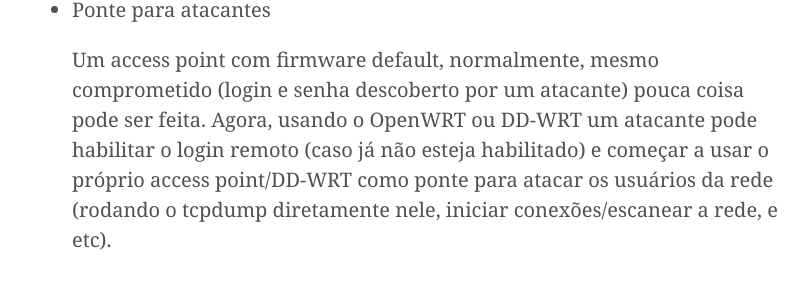
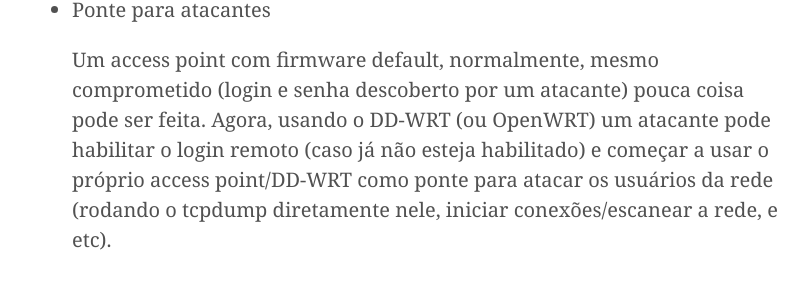
Before and after one commit to Kingm0b/jekyll-minimal-theme, a Jekyll site: the page built from _posts/2016-12-18-dd-wrt-x86.md, in a window 1280 px wide and 900 px high, scrolled down 1976 px. Shown: the part 214-503 px from the top of the window, without its empty margins (228-1036 px from the left). Built offline with Jekyll 4.4.1, drawn with Linux system fonts in a browser that asks for light colours.

Commit message:
Update 2016-12-18-dd-wrt-x86.md

```diff
--- a/_posts/2016-12-18-dd-wrt-x86.md
+++ b/_posts/2016-12-18-dd-wrt-x86.md
@@ -45,7 +45,7 @@
 
 * Ponte para atacantes
 
-   Um access point com firmware default, normalmente, mesmo comprometido (login e senha descoberto por um atacante) pouca coisa pode ser feita. Agora, usando o OpenWRT ou DD-WRT um atacante pode habilitar o login remoto (caso já não esteja habilitado) e começar a usar o próprio access point/DD-WRT como ponte para atacar os usuários da rede (rodando o tcpdump diretamente nele, iniciar conexões/escanear a rede, e etc).
+   Um access point com firmware default, normalmente, mesmo comprometido (login e senha descoberto por um atacante) pouca coisa pode ser feita. Agora, usando o DD-WRT (ou OpenWRT) um atacante pode habilitar o login remoto (caso já não esteja habilitado) e começar a usar o próprio access point/DD-WRT como ponte para atacar os usuários da rede (rodando o tcpdump diretamente nele, iniciar conexões/escanear a rede, e etc).
 
 
 
```
